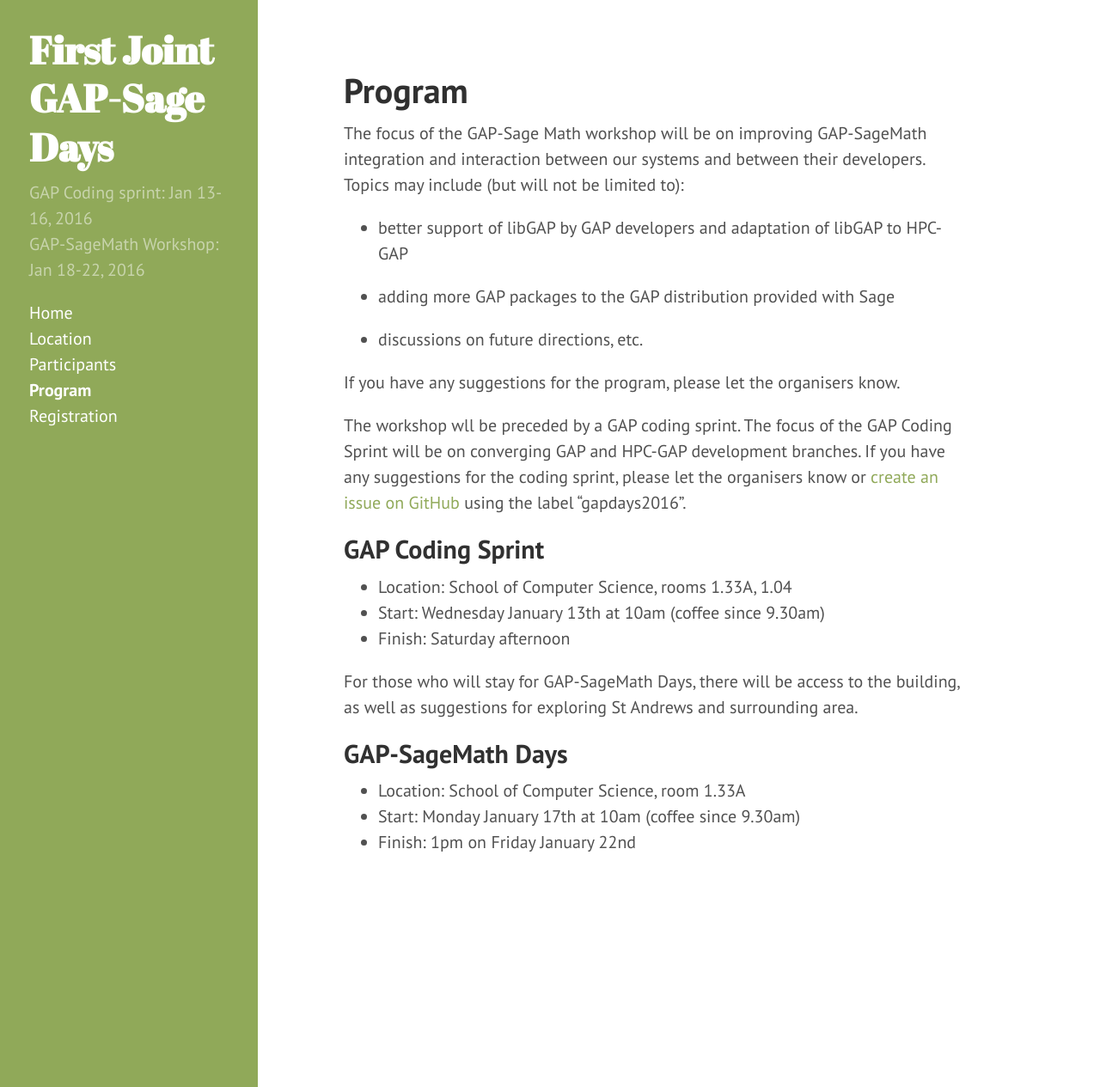
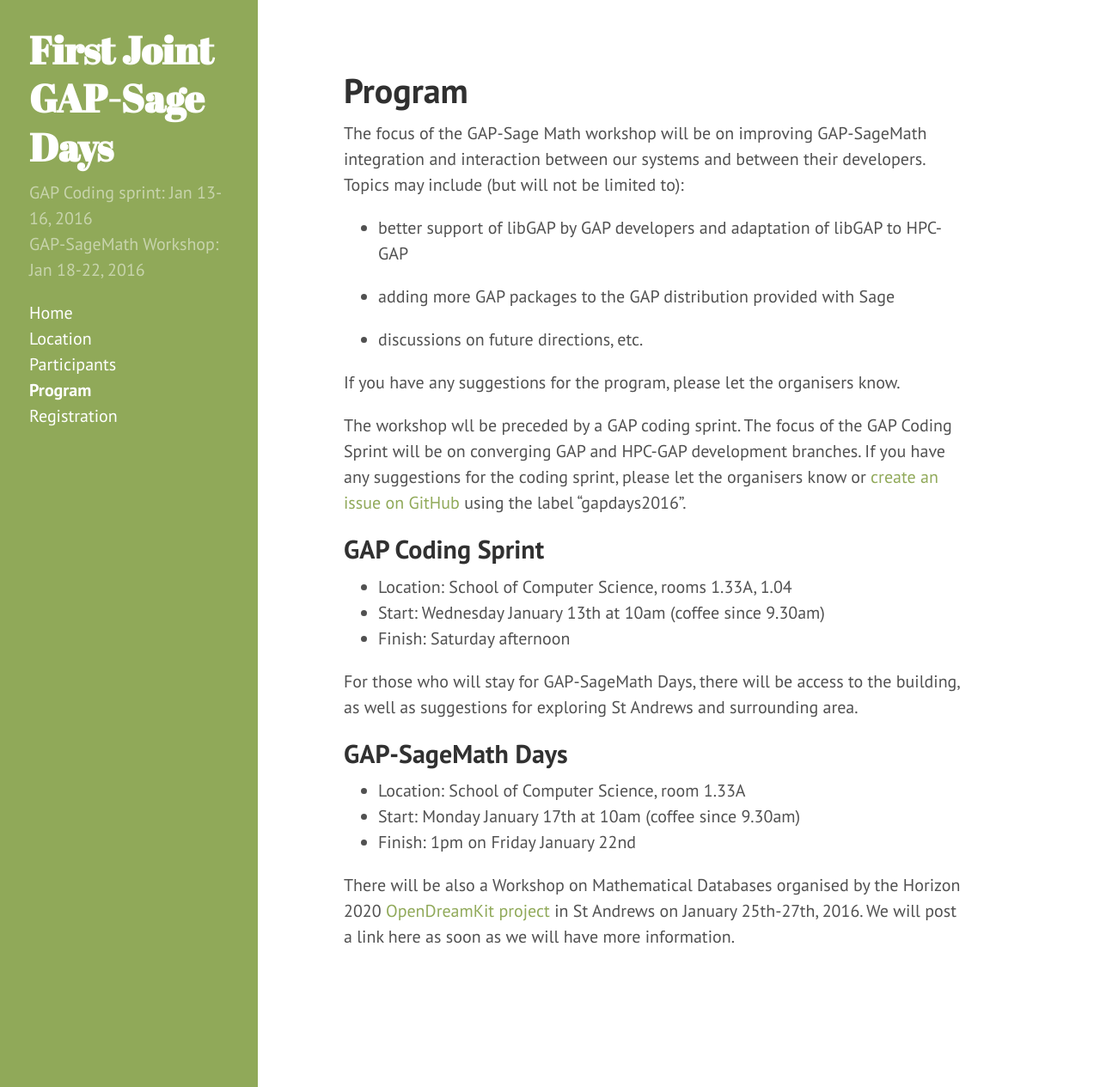
Before and after one commit to gapdays/gap-sage-days2016, a Jekyll site: the page built from program.md, in a window 1280 px wide and 1265 px high. Shown: the whole window at 86% size. Built offline with Jekyll 4.4.1, drawn with Linux system fonts in a browser that asks for light colours; Markdown is read by kramdown in place of the engine named in the settings.

Commit message:
Mentioned OpenDreamKit event

```diff
--- a/program.md
+++ b/program.md
@@ -27,6 +27,8 @@ For those who will stay for GAP-SageMath Days, there will be access to the build
 * Location: School of Computer Science, room 1.33A
 * Start: Monday January 17th at 10am (coffee since 9.30am)
 * Finish: 1pm on Friday January 22nd
+
+There will be also a Workshop on Mathematical Databases organised by the Horizon 2020 [OpenDreamKit project](http://opendreamkit.org/) in St Andrews on January 25th-27th, 2016. We will post a link here as soon as we will have more information.
 
 {% comment %}
 
```
